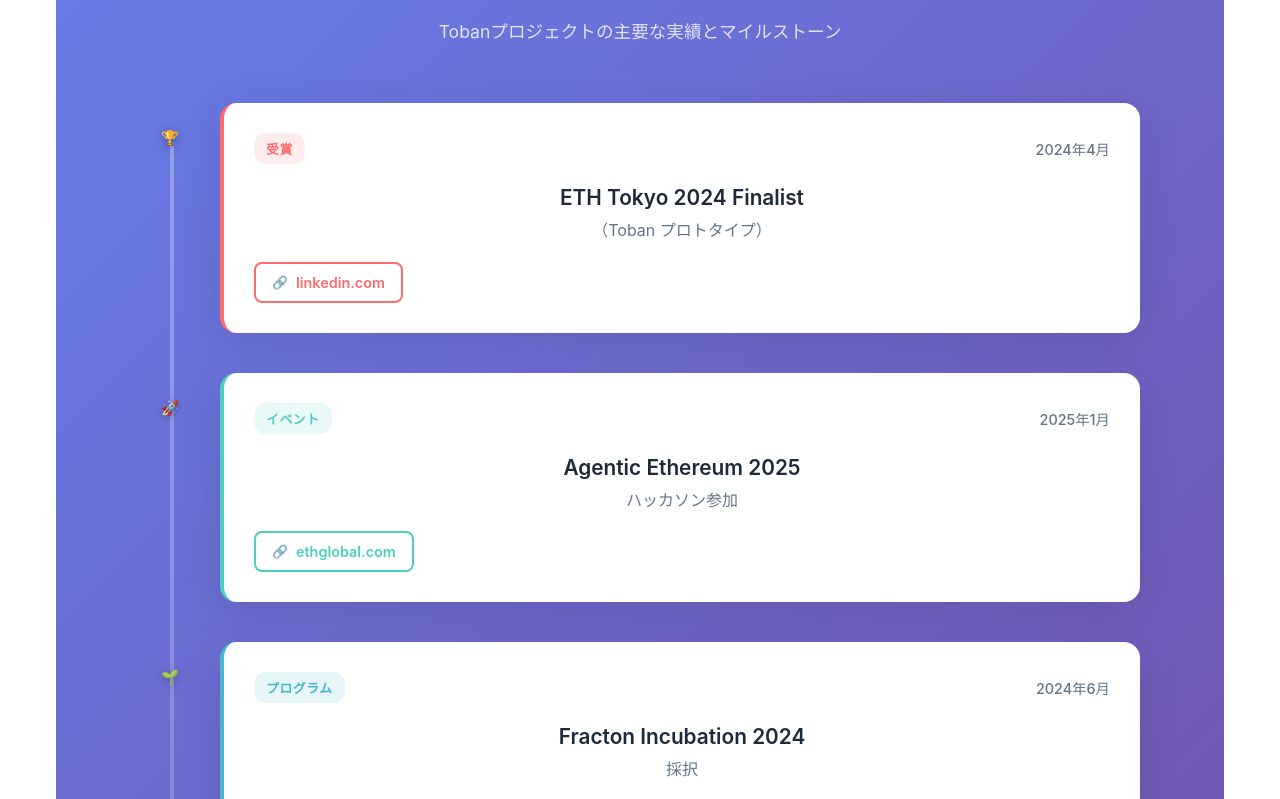
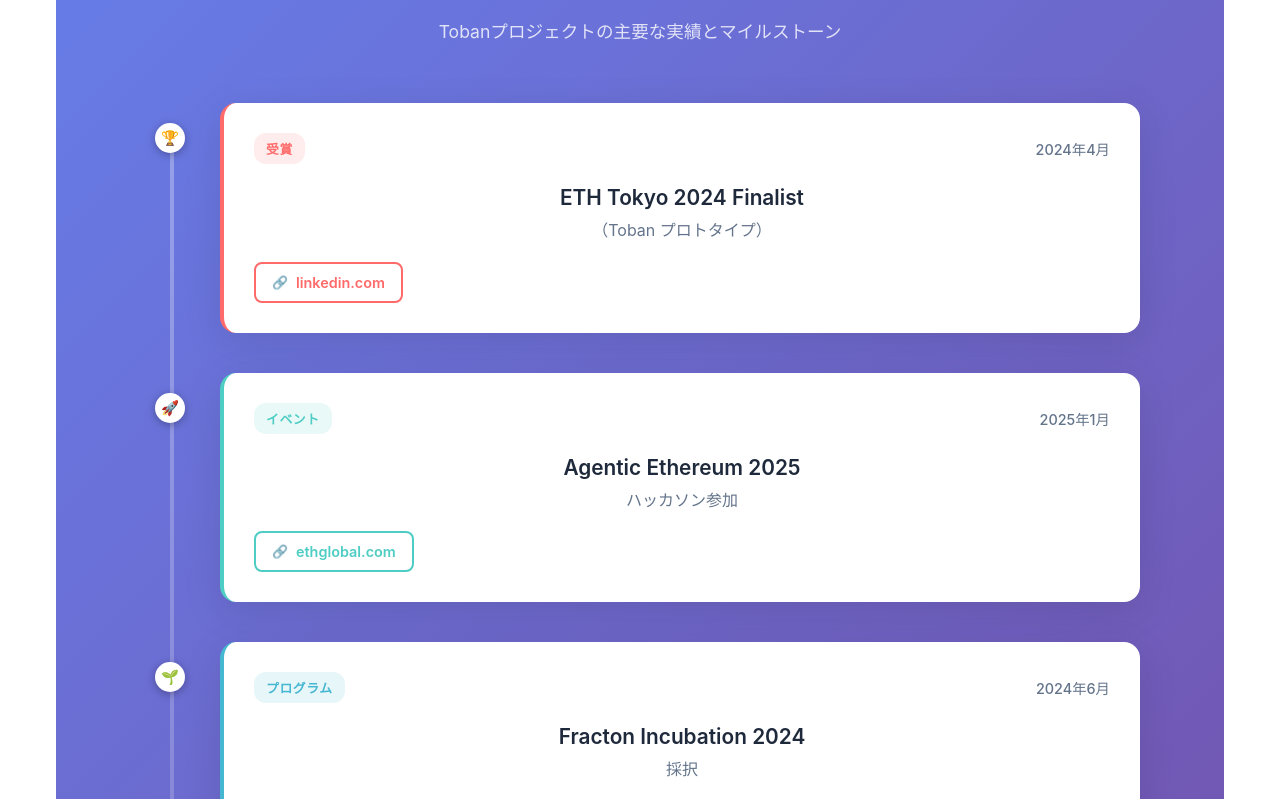
Before and after one commit to hackdays-io/toban-lp, a Next.js app: page / in a window 1280 px wide. Shown: the part 8380-9179 px from the top of the page. Built offline with nearby package versions, Linux system fonts and the light colour scheme.

Commit message:
modify AwardsMedia

```diff
--- a/src/components/organisms/AwardsMedia.tsx
+++ b/src/components/organisms/AwardsMedia.tsx
@@ -333,6 +333,13 @@
 const dotIconStyle: React.CSSProperties = {
   fontSize: "0.9rem",
   filter: "drop-shadow(0 2px 4px rgba(0, 0, 0, 0.3))",
+  backgroundColor: "white",
+  borderRadius: "50%",
+  width: "30px",
+  height: "30px",
+  display: "flex",
+  alignItems: "center",
+  justifyContent: "center",
 };
 
 const cardStyle: React.CSSProperties = {
```
